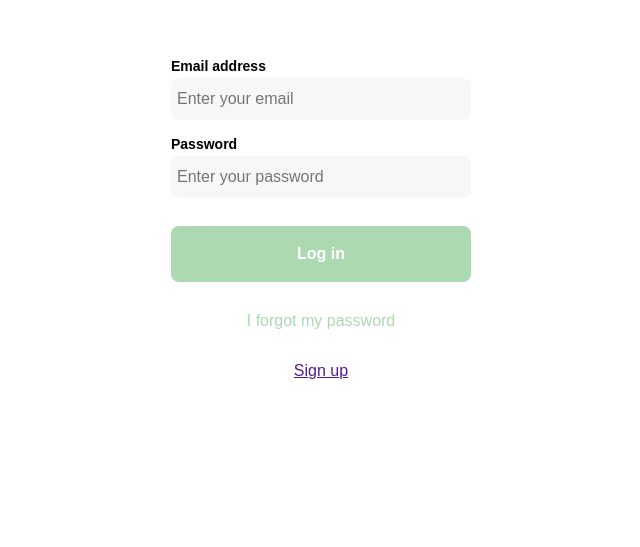
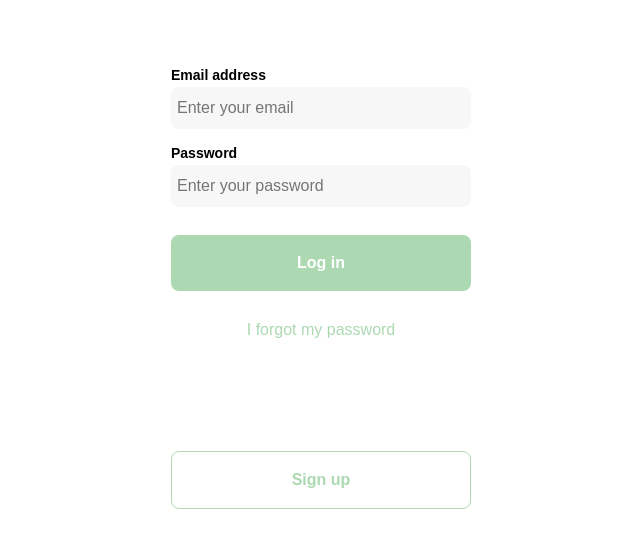
Before and after one commit to ManuelVoiden/FrontEndMot, a plain HTML site: page login.html in a window 1280 px wide. Shown: the part 181-728 px from the top of the page, without its empty margins (319-959 px from the left). Drawn offline with Linux system fonts and the light colour scheme.

Commit message:
Modified the sign up button

```diff
--- a/login.css
+++ b/login.css
@@ -94,6 +94,41 @@
     text-decoration: underline;
 }
 
+.signup-button {
+    margin-top: 12px;
+    margin-bottom: 30px;
+    width: 300px;
+    display: flex;
+    justify-content: center;
+    position: absolute;
+    bottom: 10%;
+}
+
+.button-text {
+    background-color: var(----white);
+    border: 1.5px solid var(--accent_light);
+    border-radius: 8px;
+    height: 56px;
+    width: 300px;
+    cursor: pointer;
+    font-size: var(--md);
+    color: var(--white);
+    font-weight: bold;
+    cursor: pointer;
+    display: block;
+    text-align: center;
+    text-decoration: none;
+    line-height: 56px;
+    color: var(--accent_light);
+}
+
+.primary-button:hover{
+    background-color: var(--accent_dark);
+    border: 2px var(--white) dotted;
+    transform: scale(1.015);
+}
+
+
 @media (max-width: 640px) {
     .logo {
         display: block;
```
